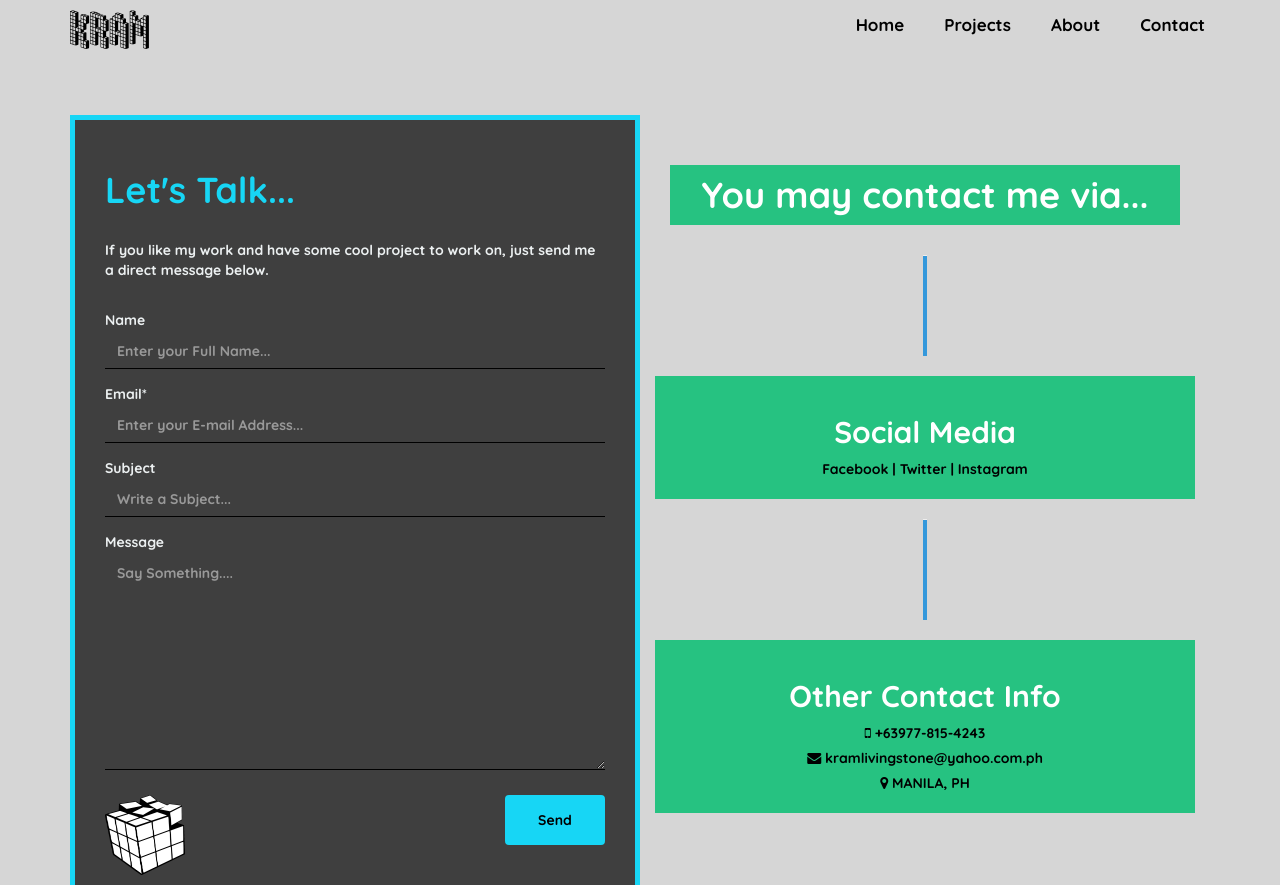
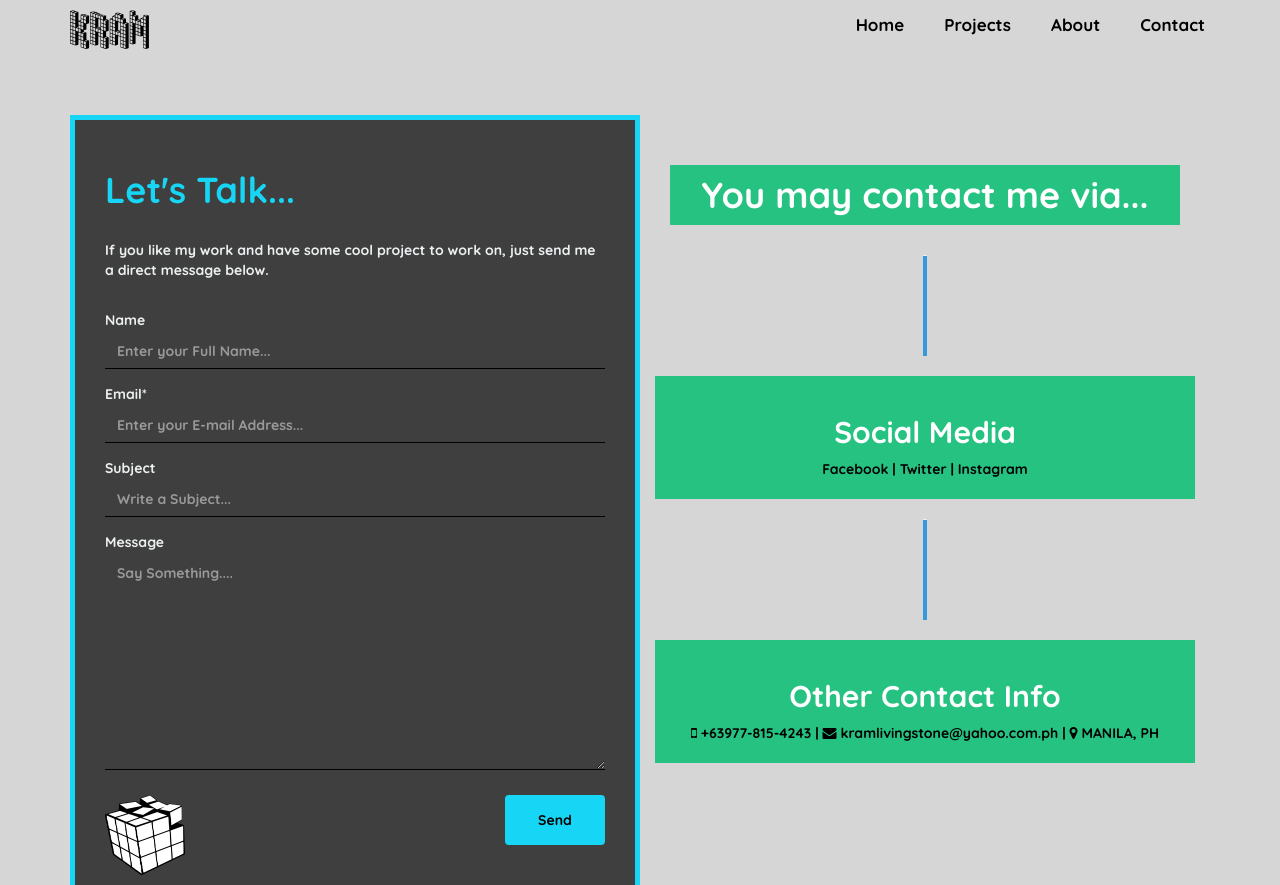
Before and after one commit to kramlivingstone/Capstone-one, a plain HTML site: page contact.html in a window 1280 px wide. Shown: the top 885 px of the page. Drawn offline with nearby package versions, Linux system fonts and the light colour scheme.

Commit message:
7th Update

```diff
--- a/contact.html
+++ b/contact.html
@@ -15,12 +15,11 @@
     <link rel="stylesheet" type="text/css" href="css/animation.css">
 
     <!-- Google Fonts -->
-	<link href="https://fonts.googleapis.com/css?family=Quicksand:700|Righteous" rel="stylesheet">
+	<link href="https://fonts.googleapis.com/css?family=Quicksand:700" rel="stylesheet">
 
 	<!-- Font Awesome -->
     <link rel="stylesheet" type="text/css" href="css/font-awesome.min.css">
-
-    <!-- Favicon -->
+      <!-- Favicon -->
     <link rel="icon" href="img/rubiks.png">
 </head>
 <body>
@@ -100,28 +99,15 @@
 						<hr>
 					</div>
 					<div class="row">
-						<div class="col-xs-12 col-sm-12 col-md-12 text-center contact-info">
+						<div class="col-sm-12 col-md-12 text-center social-media">
 							<h2>Other Contact Info</h2>
 							<a href="tel:+639778154243"><i class="fa fa-mobile"></i> +63977-815-4243</a>
-							<!-- <span>&verbar;</span> -->
+							<span>&verbar;</span>
 							<a href="mailto:kramlivingstone@yahoo.com.ph"><i class="fa fa-envelope"></i> kramlivingstone@yahoo.com.ph</a>
-							<!-- <span>&verbar;</span> -->
-							<span><i class="fa fa-map-marker"></i> MANILA, PH</span>
+							<span>&verbar;</span>
+							<i class="fa fa-map-marker"></i><span> MANILA, PH</span>
 						</div>
 					</div>
-				</div>
-
-					<!-- <div>
-						<hr>
-					</div> -->
-					<!-- <h1 class="section-header">Contact Info...</h1>
-					<ul>
-						<li><a href="tel:+639778154243"><i class="fa fa-mobile"></i> +63977-815-4243</a></li>
-						<li>&verbar;</li>
-						<li><a href="mailto:kramlivingstone@yahoo.com.ph"><i class="fa fa-envelope"></i> kramlivingstone@yahoo.com.ph</a></li>
-						<li>&verbar;</li>
-						<li><i class="fa fa-map-marker"></i><span> MANILA, PH</span></li>
-					</ul> -->
 				</div>
 			</div>
 		</div>
--- a/css/style.css
+++ b/css/style.css
@@ -387,21 +387,7 @@ img
 	padding: 15px;
 	background: #26C281;
 	color: white;
-}
-
-.social-links .contact-info
-{
-	border: 5px solid #26C281;
-	padding: 15px;
-	background: #26C281;
-	color: white;
-}
-
-.contact-info a,
-.contact-info span
-{
-	display: block;
-	margin-top: 5px;
+	width: 100%;
 }
 
 .social-links a
```
Also changed, not shown: about.html (+1 -1 lines), index.html (+1 -1 lines), projects.html (+1 -1 lines).
